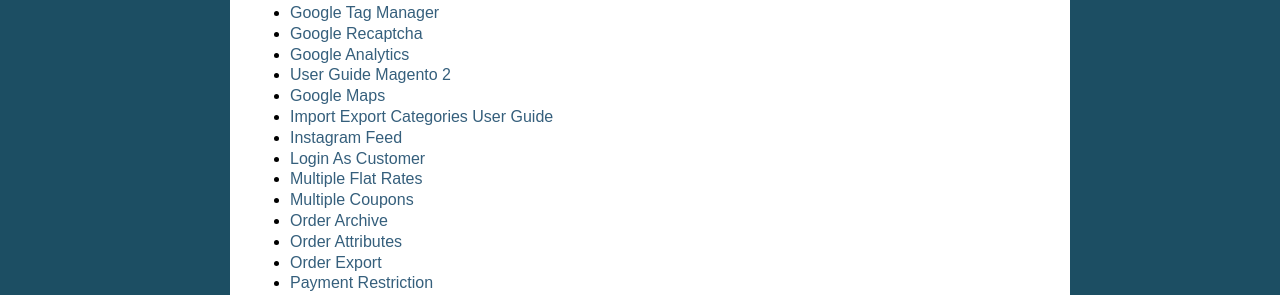
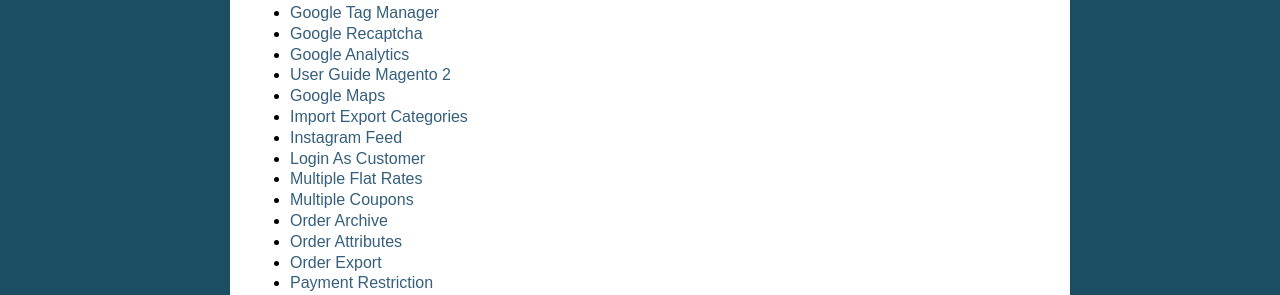
Before and after one commit to magepages/mpdocs, a Sphinx documentation site: the page built from docs/index.rst, in a window 1280 px wide. Shown: the part 1260-1555 px from the top of the page. Built offline with Sphinx 7.4.7, drawn with Linux system fonts in a browser that asks for light colours; pages that are not in the unit, such as notebooks, are missing from menus.

Commit message:
Update index.md

```diff
--- a/docs/import-export-categories/index.md
+++ b/docs/import-export-categories/index.md
@@ -1,4 +1,4 @@
-# Import Export Categories User Guide
+# Import Export Categories
 
 ## Overview
 
```
